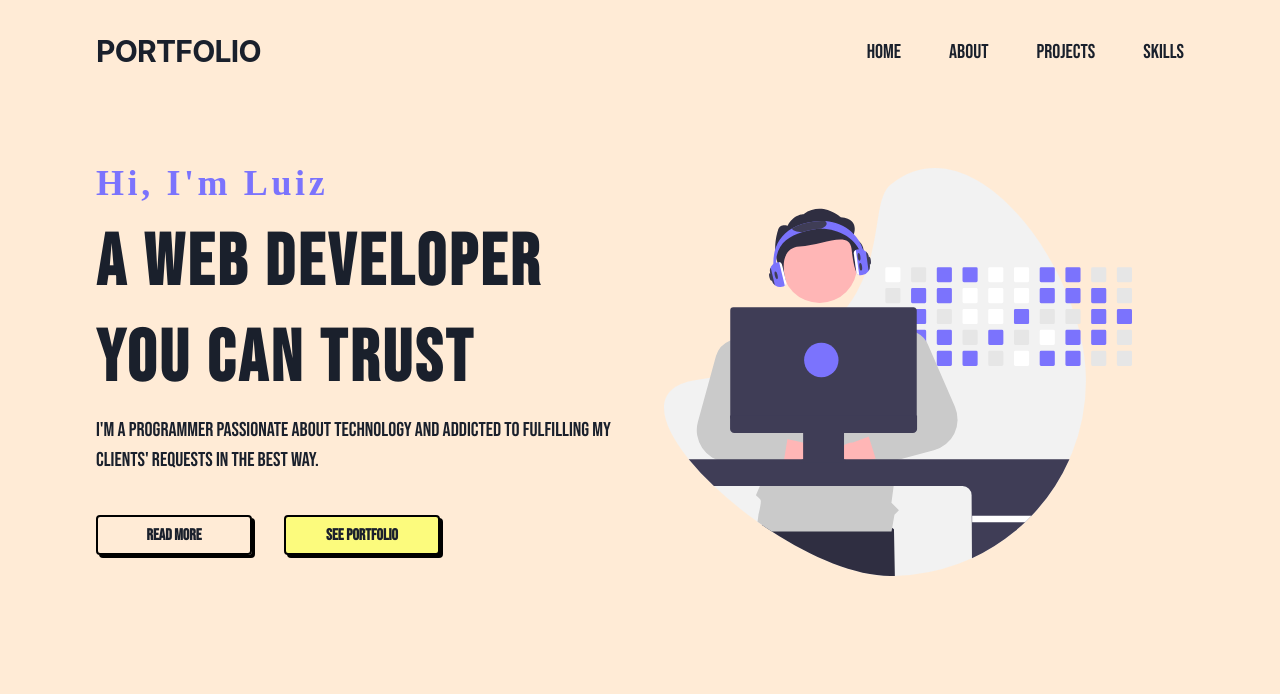
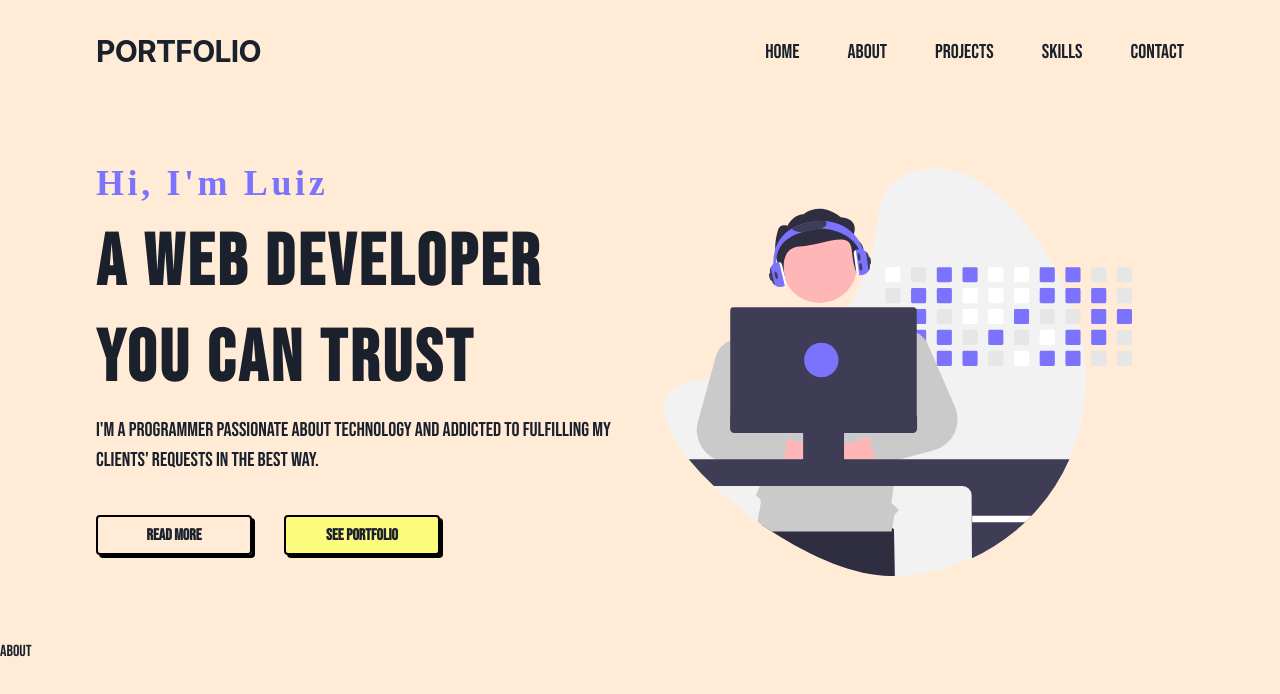
Before and after one commit to Lugui14/portfolio, a Next.js app: page / in a window 1280 px wide. Shown: the top 694 px of the page. Built offline with nearby package versions, Linux system fonts and the light colour scheme; a web font is replaced by a local one.

Commit message:
feat: contact in header

```diff
--- /dev/null
+++ b/src/components/About.tsx
@@ -0,0 +1,7 @@
+const textos = {
+    about: "Hi, my name is Luiz, I'm currently studying Computer Science at the Federal University of Fronteira Sul, in Brazil, I'm completely passionate about programming and technology. I have experience with web development services and am enthusiastic about NextJS, Node and Wordpress technologies. I always value programming in the best way to meet my customers' requests, and I guarantee their satisfaction at the end of my service.",
+};
+
+export const About = () => {
+    return <div>About</div>;
+};
--- a/src/components/Header.tsx
+++ b/src/components/Header.tsx
@@ -49,6 +49,9 @@ export const Header = () => {
                 <LinkItem href={'#'} fontSize={'xl'}>
                     Skills
                 </LinkItem>
+                <LinkItem href={'#'} fontSize={'xl'}>
+                    Contact
+                </LinkItem>
             </HStack>
 
             <Box display={{ base: 'inline-block', md: 'none' }}>
@@ -80,6 +83,9 @@ export const Header = () => {
                         <MenuItem as={LinkItem} href={'#'} fontSize={'xl'}>
                             Skills
                         </MenuItem>
+                        <MenuItem as={LinkItem} href={'#'} fontSize={'xl'}>
+                            Contact
+                        </MenuItem>
                     </MenuList>
                 </Menu>
             </Box>
--- a/src/pages/index.tsx
+++ b/src/pages/index.tsx
@@ -4,10 +4,7 @@ import { Box } from '@chakra-ui/react';
 
 import { Header } from 'components/Header';
 import { Hero } from 'components/Hero';
-
-const textos = {
-    about: "Hi, my name is Luiz, I'm currently studying Computer Science at the Federal University of Fronteira Sul, in Brazil, I'm completely passionate about programming and technology. I have experience with web development services and am enthusiastic about NextJS, Node and Wordpress technologies. I always value programming in the best way to meet my customers' requests, and I guarantee their satisfaction at the end of my service.",
-};
+import { About } from 'components/About';
 
 const Home: NextPage = () => {
     return (
@@ -24,6 +21,7 @@ const Home: NextPage = () => {
             >
                 <Header />
                 <Hero />
+                <About />
             </Box>
         </>
     );
```
